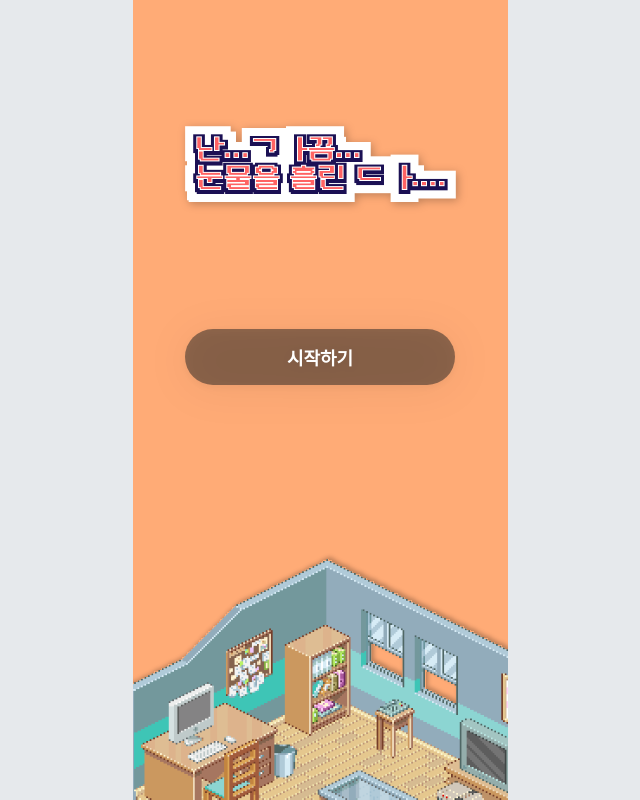
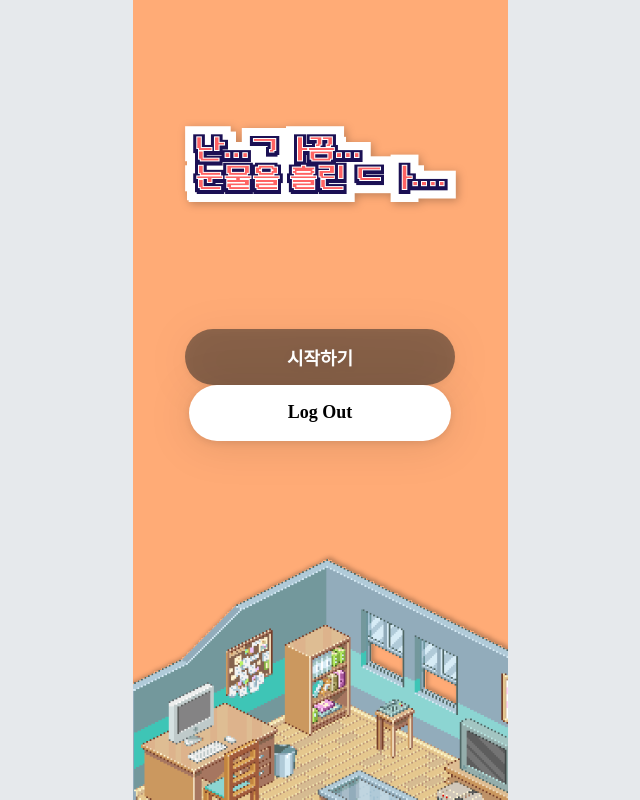
Before and after one commit to Minute-Made/show-me-your-picture, a React (Create React App) app in the folder frontend/: page / in a window 1280 px wide. Shown: the whole page, without its empty margins (320-960 px from the left). Built offline with nearby package versions, Linux system fonts and the light colour scheme; a small style sheet from the web is missing.

Commit message:
일단 올림

```diff
--- a/frontend/src/components/auth/Login/index.jsx
+++ b/frontend/src/components/auth/Login/index.jsx
@@ -55,7 +55,7 @@ function Login() {
     // if(userStates != "none"){
     if(userToken){
       history({
-        pathname: "/main"
+        pathname: "/home"
       })
     }
   }, [userStates])
--- a/frontend/src/components/auth/Splash/index.jsx
+++ b/frontend/src/components/auth/Splash/index.jsx
@@ -15,17 +15,17 @@ function Splash() {
   const [ userStates, setUserStates ] = useRecoilState(userState);
   console.log(userStates)
   const logout = async () => {
-    await axios({
-      method: "post",
-      url: "http://localhost:8000/accounts/rest-auth/logout/",
-      withCredentials: true,
-    })
-      .then((res) => {
-        console.log(res);
+    // await axios({
+    //   method: "post",
+    //   url: "http://localhost:8000/accounts/rest-auth/logout/",
+    //   withCredentials: true,
+    // })
+    //   .then((res) => {
+        // console.log(res);
         localStorage.removeItem("UserId");
         setUserStates(() => "none")
         history({pathname: "/"});
-      })
+      // })
   };
   return(
     <>
@@ -36,9 +36,9 @@ function Splash() {
 
           {/* <Link  style={{color: 'inherit', textDecoration: 'none' }} to="auth/signup"><S.Button2 style={{width: '270px'}}>회원가입</S.Button2></Link> */}
 
-          {/* <S.Button1 onClick={logout} type="button">
+          <S.Button1 onClick={logout} type="button">
               Log Out
-          </S.Button1> */}
+          </S.Button1>
           <img style={{width: "100%", position: "absolute", bottom: "0", maxWidth:"375px"}}src={footerbg}/>
       </T.Container>
 
--- /dev/null
+++ b/frontend/src/components/board/index.jsx
@@ -0,0 +1,16 @@
+import React, { useEffect } from "react";
+import axios from "axios";
+import { useRecoilValue, useRecoilState } from "recoil";
+import { Link, useNavigate, useLocation } from "react-router-dom";
+import * as S from "./style.js";
+// import { useUser } from "../../../hooks/useUser";
+import { userState } from "../../atoms/atoms.js";
+
+function Home() {
+  return(
+    <>
+    <div></div>
+    </>
+  )
+}
+export default Home;
--- /dev/null
+++ b/frontend/src/components/board/style.js
@@ -0,0 +1,12 @@
+import styled, { css, keyframes} from "styled-components";
+
+export const Container = styled.div`
+  width: 100%;
+  max-width: 375px;
+  padding: 0 30px 0 30px;
+  margin: 0 auto;
+  display:flex;
+  justify-content: center;
+  flex-direction: column;
+
+`
--- a/frontend/src/pages/Router.js
+++ b/frontend/src/pages/Router.js
@@ -4,7 +4,7 @@ import Login from "../components/auth/Login";
 import Signup from "../components/auth/Signup/index.jsx";
 import Splash from "../components/auth/Splash";
 // import Test from "../components/test";
-// import Home from "../components/board/index.jsx";
+import Home from "../components/board/index.jsx";
 // import Detail from "../components/board/detail/index";
 // import Write from "../components/board/write/index";
 import { useRecoilState , useRecoilValue } from "recoil";
@@ -29,8 +29,8 @@ function Router() {
             <Route path="/" element={<Splash/>}/>
             <Route path="/auth/signup"  element={<Signup/>}/>
             <Route path="/auth/login"  element={<Login/>}/>
-      {/* <Route path="/main" element={<Home/>}/>
-      <Route path="/main/:userPk/:postPk" element={<Detail/>}/> */}
+          <Route path="/home" element={<Home/>}/>
+          {/* <Route path="/main/:userPk/:postPk" element={<Detail/>}/> */}
 
     </Routes>
 
```
Also changed, not shown: frontend/src/components/elements/menu.jsx (added, +10 -0 lines), frontend/src/components/board/myBoard/index.jsx (added).
